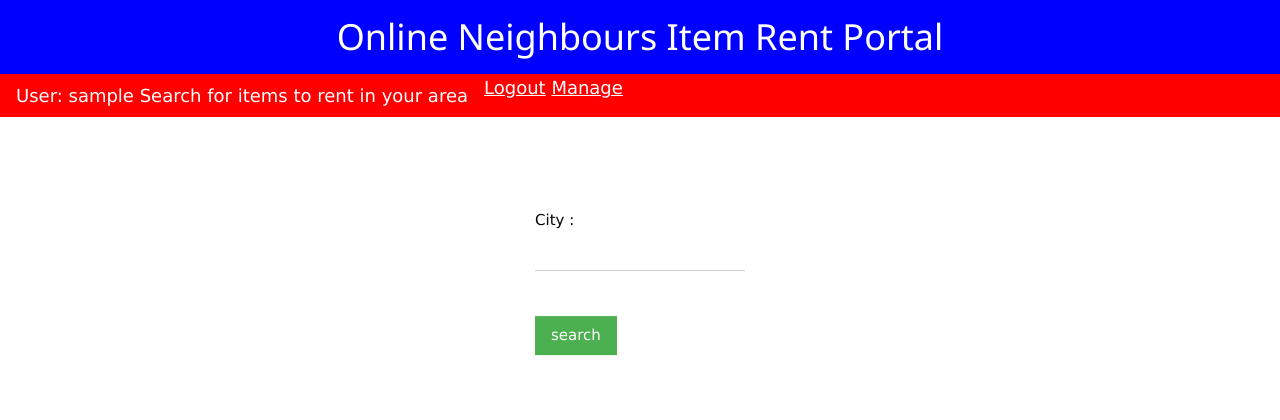
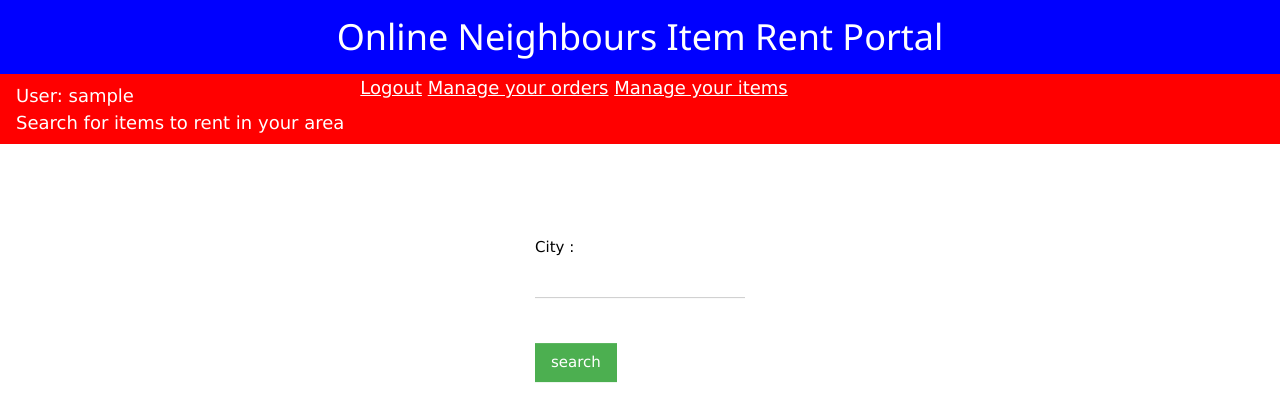
Before and after one commit to AgnieszkaGabka/RentMe, a Django app: page /search/ in a window 1280 px wide. Shown: the top 420 px of the page. Run offline with Django 4.2, Linux system fonts and the light colour scheme; the visitor is signed in with stand-in values (Sample User, id 1).

Commit message:
Search and search results page

```diff
--- a/rentme/rentme/urls.py
+++ b/rentme/rentme/urls.py
@@ -21,7 +21,7 @@ urlpatterns = [
     path('search/', views.search, name='search'),
     path('search_results/', views.search_results, name='search_results'),
     path('rent/', views.rent_item, name='rent_item'),
-    path('confirmed', views.confirm, name='confirm'),
+    path('confirmed/', views.confirm, name='confirm'),
     path('update-order/', views.update_order, name='update_order'),
     path('delete-order/', views.delete_order, name='delete_order'),
     path('update-item/', views.update_item, name='update_item'),
--- a/rentme/rentmeapp/templates/confirmed.html
+++ b/rentme/rentmeapp/templates/confirmed.html
@@ -3,8 +3,9 @@
 <div class="w3-bar w3-large w3-black">
   <div class="w3-bar-item w3-left w3-black">Welcome: {{user.username}}</div>
   <a href="/logout/">Logout</a>
-  <a href="/manage/">Manage</a>
+  <a href="/manage-orders/">Manage your orders</a>
   <a href="/search/">Search for items</a>
+  <a href="/home/">Back to home page</a>
 </div>
 {% csrf_token %}
 
--- a/rentme/rentmeapp/templates/search.html
+++ b/rentme/rentmeapp/templates/search.html
@@ -1,10 +1,11 @@
 {% extends 'base.html' %}
 {% block content %}
 <div class="w3-bar w3-large w3-black">
-  <div class="w3-bar-item w3-left w3-black">User: {{user.username}}
+  <div class="w3-bar-item w3-left w3-black">User: {{user.username}} <br>
   Search for items to rent in your area</div>
   <a href="/logout/">Logout</a>
-  <a href="/manage/">Manage</a>
+  <a href="/manage-orders/">Manage your orders</a>
+  <a href="/manage-items/">Manage your items</a>
 </div>
 
 <div class="w3-display-container" style="height:300px;">
--- a/rentme/rentmeapp/views.py
+++ b/rentme/rentmeapp/views.py
@@ -3,6 +3,7 @@ from django.contrib.auth.decorators import login_required
 from django.contrib.auth.models import User
 
 from django.contrib.auth import authenticate
+from django.core.exceptions import ObjectDoesNotExist
 from django.http import HttpResponseRedirect
 from django.shortcuts import render, redirect
 from django.template.defaulttags import csrf_token
@@ -94,26 +95,22 @@ def registration(request):
     return render(request, 'registered.html')
 
 
-@login_required
 def search(request):
     return render(request, 'search.html')
 
 
-@login_required
 def search_results(request):
     city = request.POST['city']
-    city = city.lower()
     items_list = []
-    area = Area.objects.filter(city=city)
-    for a in area:
-        items = ToRent.objects.filter(area=a)
-        for item in items:
-            if item.is_available:
-                item_dictionary = {'user': item.user, 'category': item.category, 'name': item.name,
-                                   'date_from': item.date_from, 'date_to': item.date_to, 'price_day': item.price_day}
-                items_list.append(item_dictionary)
-    request.session['items_list'] = items_list
-    return render(request, 'search_results.html')
+    try:
+        area = Area.objects.get(city=city)
+    except Area.DoesNotExist:
+        return render(request, 'search.html')
+    items = ToRent.objects.filter(area=area)
+    for item in items:
+        if item.is_available:
+            items_list.append(item)
+    return render(request, 'search_results.html', {'items_list': items_list})
 
 
 @login_required
```
Also changed, not shown: rentme/rentmeapp/templates/search_results.html (+6 -6 lines).
